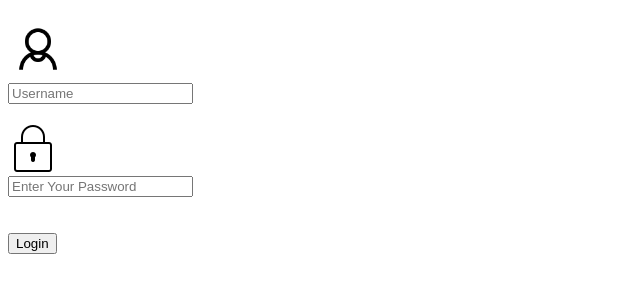
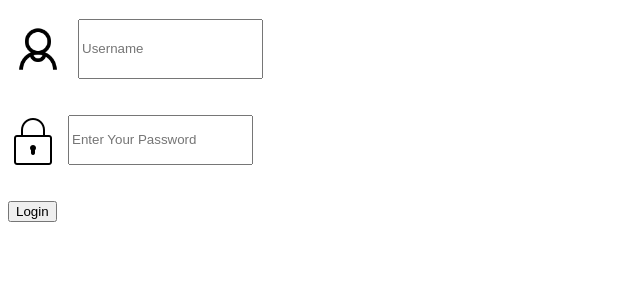
Before and after one commit to Abdur-Rehman68/form, a plain HTML site: page index.html in a window 1280 px wide. Shown: the part 61-354 px from the top of the page, without its empty margins (0-640 px from the left). Drawn offline with Linux system fonts and the light colour scheme.

Commit message:
aksdjlhfdsklah

```diff
--- a/index.html
+++ b/index.html
@@ -4,14 +4,29 @@
     <meta charset="UTF-8">
     <meta name="viewport" content="width=device-width, initial-scale=1.0">
     <title>Form</title>
+    <style>
+        .input-container {
+            display: flex;
+            align-items: safe;
+        }
+
+        .input-container img {
+            margin-right: 10px; /* Adjust this value as needed */
+        }
+    </style>
 </head>
 <body>
     <h1>User Login</h1>
-    <form">
-        <label for="name"><img src="icons8-user-96.png" alt="" width="60"></label><br>
-        <input type="text" id="name" name="name" placeholder="Username"><br> <br>
-        <label for="password"><img src="icons8-lock-50.png" alt=""></label><br>
-        <input type="password" id="password" name="password" placeholder="Enter Your Password"><br>
+    <form>
+        <div class="input-container">
+            <img src="icons8-user-96.png" alt="" width="60">
+            <input type="text" id="name" name="name" placeholder="Username">
+        </div>
+        <br> <br>
+        <div class="input-container">
+            <img src="icons8-lock-50.png" alt="">
+            <input type="password" id="password" name="password" placeholder="Enter Your Password">
+        </div>
         <br>
         <br>
         <input type="submit" value="Login">
```
